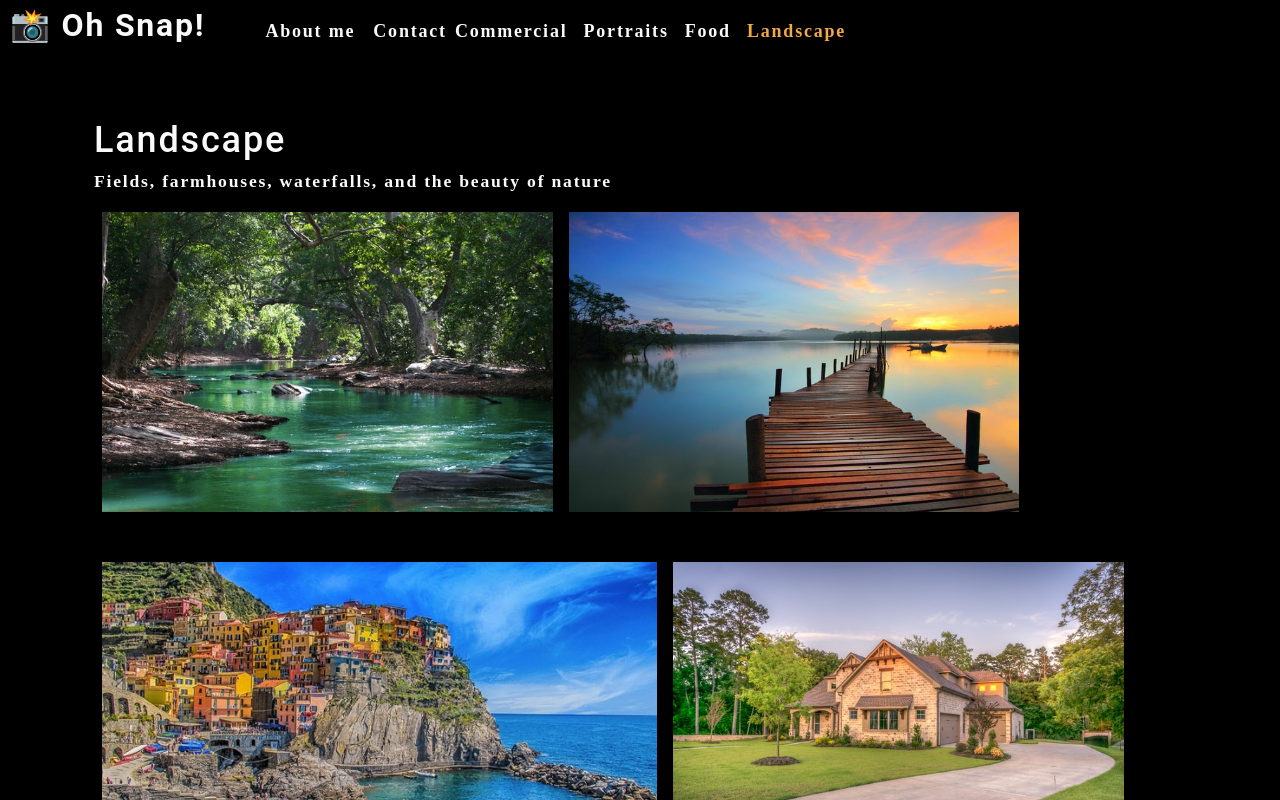
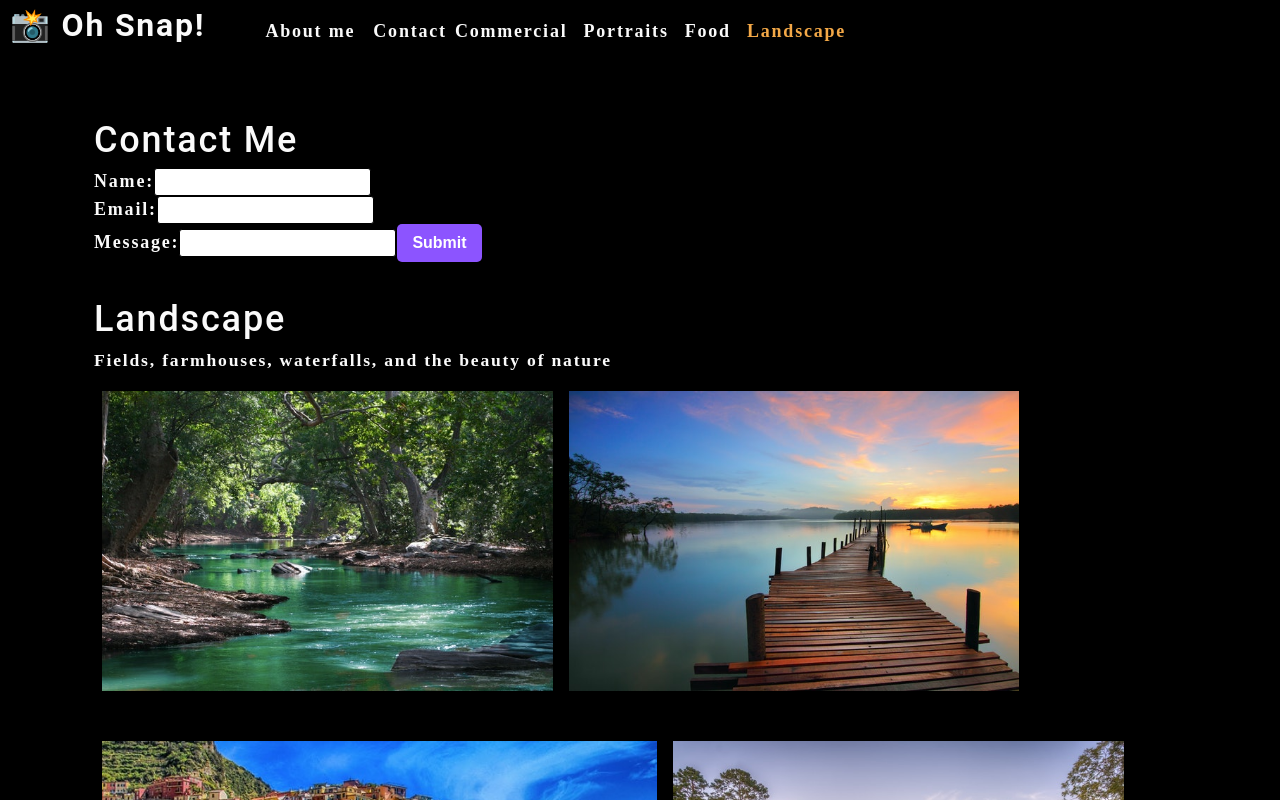
Before and after one commit to bibo1011/photo-port, a React (Create React App) app: page / in a window 1280 px wide. Shown: the top 800 px of the page. Built offline with nearby package versions, Linux system fonts and the light colour scheme.

Commit message:
add contact form

```diff
--- a/src/App.js
+++ b/src/App.js
@@ -2,6 +2,7 @@
 import About from './components/About';
 import Nav from './components/Nav';
 import Gallery from './components/Gallery';
+import ContactForm from './components/Contact'
 import './App.css';
 
 function App() {
@@ -26,8 +27,10 @@
       </Nav>
       <main>
         <div>
+          <ContactForm></ContactForm>
           <Gallery currentCategory={currentCategory}></Gallery>
           <About></About>
+
         </div>
       </main>
     </div>
--- a/src/components/Contact/index.js
+++ b/src/components/Contact/index.js
@@ -1,22 +1,39 @@
+import React, { useState } from 'react';
+
 function ContactForm() {
+    const [formState, setFormState] = useState({name: '', email: '', message: ''});
+    const {name, email, message} = formState;
+
+    function handleChange(e) {
+        setFormState({...formState, [e.target.name]: e.target.value })
+
+        // setFormState(
+        //     {...formState, name: e.target.value},
+        // )
+    }
+    console.log(formState)
+    function handleSubmit(e){
+        e.preventDefault();
+        console.log(formState);
+    }
     return (
         <section>
             <h1>Contact Me</h1>
-            <form id="contact-form">
-                // name input
+            <form id="contact-form" onSubmit={handleSubmit}>
+                {/* // name input */}
                 <div>
                     <label htmlFor="name">Name:</label>
-                    <input type="text" name="name"/>
+                    <input type="text" name="name" onChange={handleChange} defaultValue={name}/>
                 </div>
-                // email input
+                {/* // email input */}
                 <div>
-                    <label htmlFor="name">Email:</label>
-                    <input type="text" name="name"/>
+                    <label htmlFor="email">Email:</label>
+                    <input type="text" name="email" onChange={handleChange} defaultValue={email}/>
                 </div>
-                // message text area
+                {/* // message text area */}
                 <div>
                     <label htmlFor="name">Message:</label>
-                    <input textarea name="message" rows="5"/>
+                    <input textarea name="message" rows="5" onChange={handleChange} defaultValue={message}/>
                     <button type="submit">Submit</button>
                 </div>
             </form>
```
